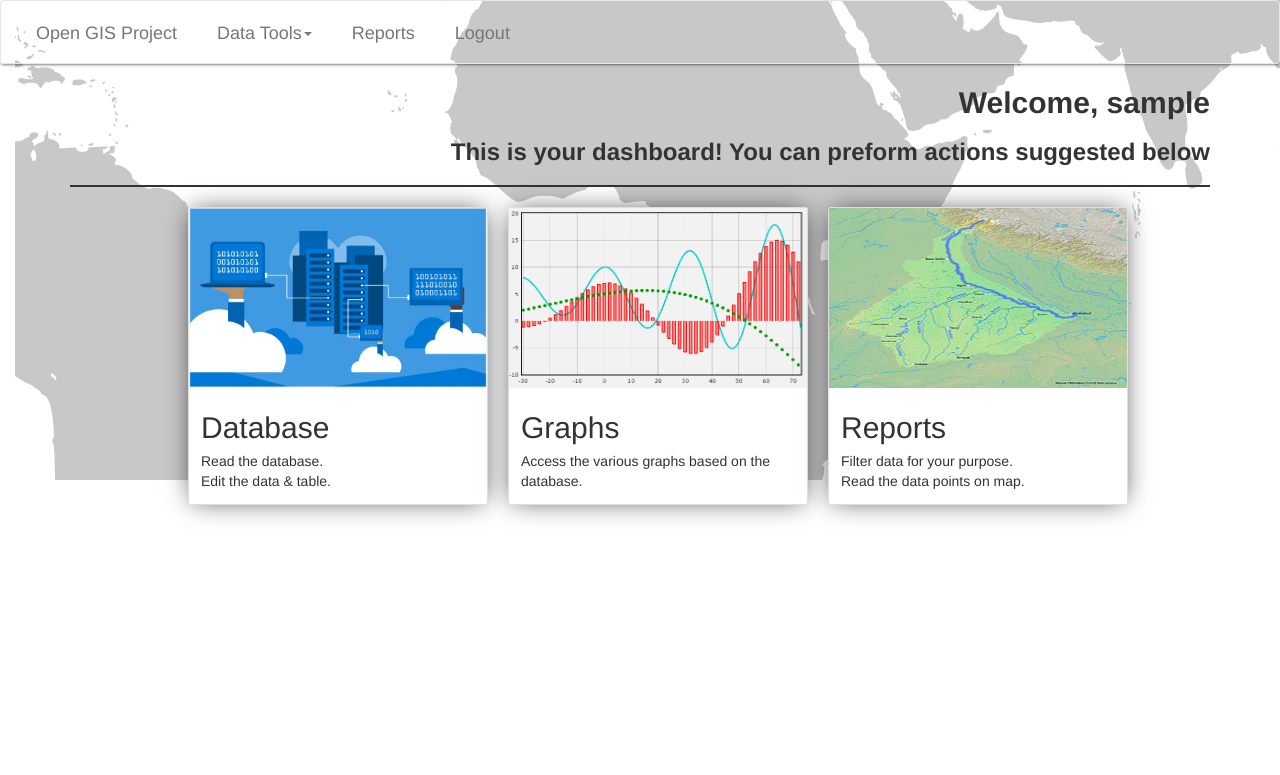
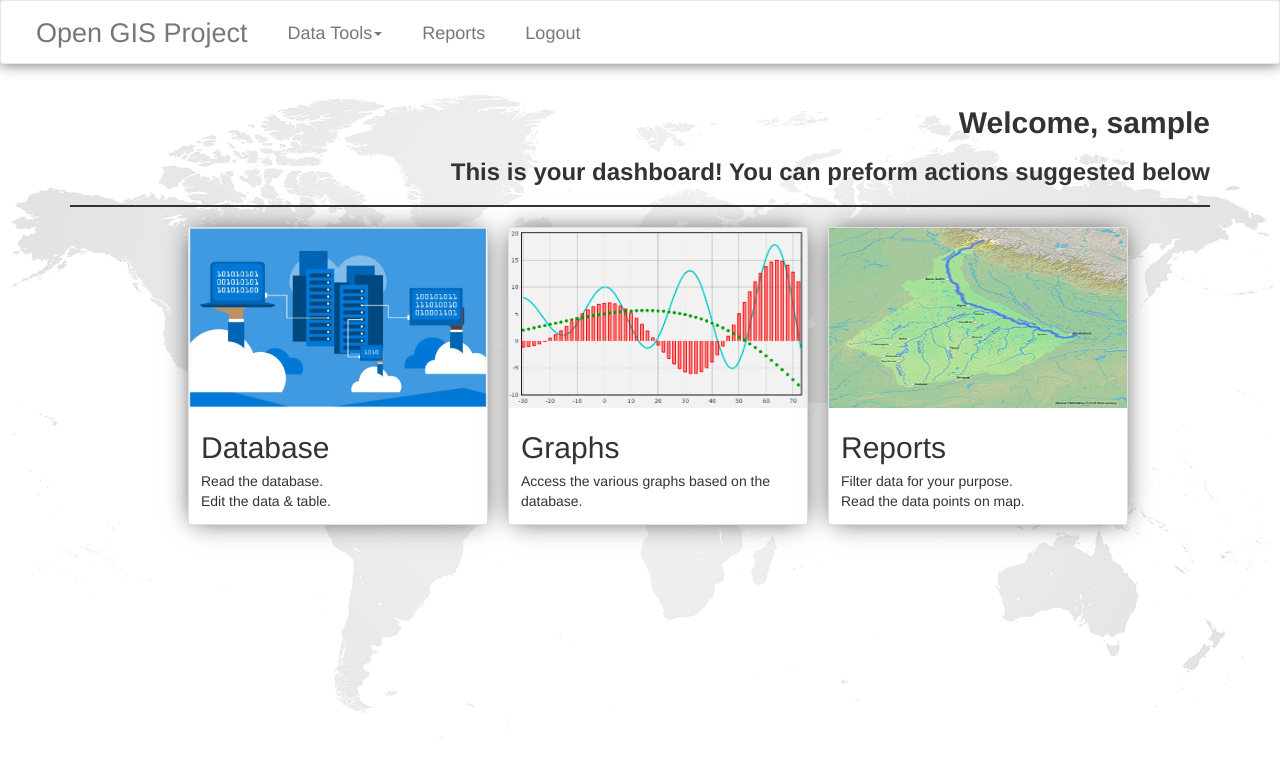
Before and after one commit to vipulgupta2048/opengisproj_mirror, a Django app: page /portal/home/ in a window 1280 px wide. Shown: the top 775 px of the page. Run offline with Django 3.2, Linux system fonts and the light colour scheme; the visitor is signed in with stand-in values (Sample User, id 1); data that the repository does not hold is empty; some libraries are stand-ins or nearby versions.

Commit message:
Improved UI

```diff
--- a/opengisproj/portal/static/portal/css/main.css
+++ b/opengisproj/portal/static/portal/css/main.css
@@ -1,3 +1,9 @@
+body{
+    background-attachment: fixed;
+    background-position: center;
+    background-repeat: no-repeat;
+    background-size: contain;
+}
 .no-margin{
     margin: 0!important;
 }
--- a/opengisproj/portal/templates/portal/base.html
+++ b/opengisproj/portal/templates/portal/base.html
@@ -9,7 +9,7 @@
         {% block css %}
         {% endblock %}
         </head>
-    <body>
+    <body style="background-image: url('{% static '/portal/images/background.gif' %}');">
         {% include 'portal/partials/menu.html' %}
         <section id="content">
             <div class="container-fluid">
--- a/opengisproj/portal/templates/portal/index.html
+++ b/opengisproj/portal/templates/portal/index.html
@@ -18,16 +18,6 @@
         -webkit-box-shadow: 0px 0px 24px 1px rgba(0,0,0,0.75);
         -moz-box-shadow: 0px 0px 24px 1px rgba(0,0,0,0.75);
         box-shadow: 0px 0px 24px 1px rgba(0,0,0,0.75);
-    }
-    #background-image{
-        position: absolute;
-        background-image: url("../../static/portal/images/World.svg");
-        background-position: center;
-        background-repeat: no-repeat;
-        top: 0px;
-        z-index: -999;
-        width: 100%;
-        overflow: hidden;
     }
     .card{
         -webkit-box-shadow: 0px 0px 25px -5px rgba(0,0,0,0.75);
@@ -81,8 +71,8 @@
 {% endblock %}
 
 {% block content %}
-    <div id="background-image"></div>
     <div class="container">
+        <br>
         <h2 class="text-right">Welcome, {{ request.user.username }}</h2>
         <h3 class="text-right">This is your dashboard! You can preform actions suggested below</h3>
         <div class="col-xs-12">
@@ -118,7 +108,4 @@
     </div>
 {% endblock %}
 {% block js %}
-<script>
-    document.getElementById("background-image").style.height = (screen.height-120)+('px');
-</script>
 {% endblock %}
--- a/opengisproj/portal/templates/portal/partials/menu.html
+++ b/opengisproj/portal/templates/portal/partials/menu.html
@@ -7,15 +7,16 @@
   color: #333;
 }
 .navbar{
-	background-color: rgba(0,0,0,0);
+	background-color: rgba(255,255,255,0.9);
 	z-index: 999;
-  box-shadow: 0 2px 2px 0 rgba(0,0,0,0.14), 0 1px 5px 0 rgba(0,0,0,0.12), 0 3px 1px -2px rgba(0,0,0,0.2);
+  box-shadow: 0 0 14px 1px #7b7b7b;;
   height: 64px;
   font-size: 18px;
   margin-bottom: 2px;
 }
 .navbar-brand{
   margin: 0!important;
+  font-size: 1.5em;
 }
 .navbar a{
   padding: 20px!important;
--- a/opengisproj/portal/templates/portal/partials/sidebar.html
+++ /dev/null
@@ -1 +0,0 @@
-This is sidebar
```
Also changed, not shown: opengisproj/portal/templates/portal/add-new.html (+0 -12 lines), opengisproj/portal/templates/portal/add-param.html (+0 -12 lines), opengisproj/portal/templates/portal/browse.html (+0 -12 lines), opengisproj/portal/templates/portal/data-groups.html (+0 -12 lines), opengisproj/portal/static/portal/images/World.svg (deleted), opengisproj/portal/static/portal/images/background.gif (added).
